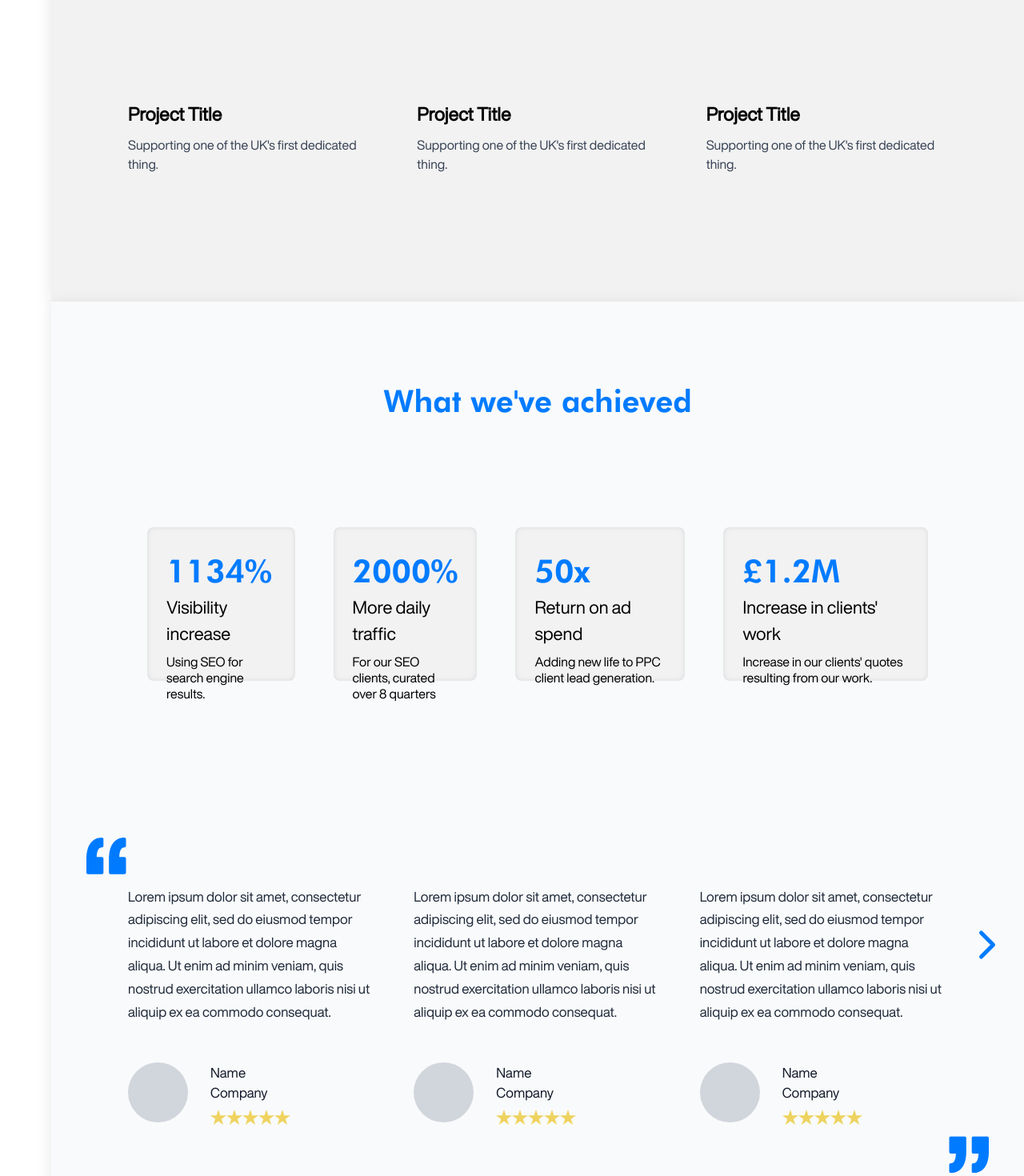
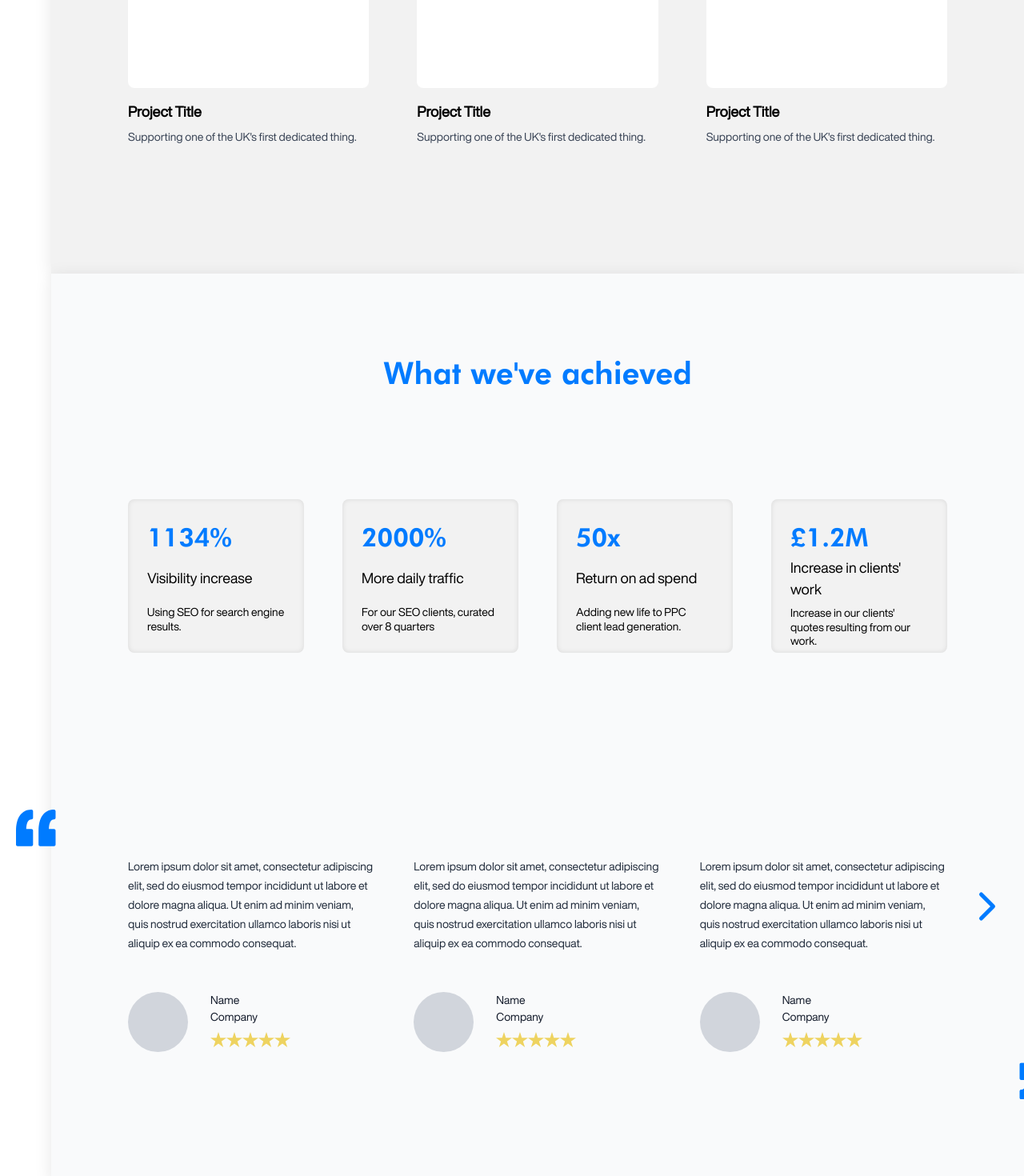
Before and after one commit to gabrielsaban/consultico-marketing-site, a Next.js app: page / in a window 1280 px wide. Shown: the part 3620-5090 px from the top of the page at 80% size. Built offline with nearby package versions, Linux system fonts and the light colour scheme; no server answers.

Commit message:
containerise & restyle

```diff
--- a/src/components/ProjectCarousel.tsx
+++ b/src/components/ProjectCarousel.tsx
@@ -2,6 +2,7 @@
 
 import { motion, AnimatePresence } from 'framer-motion';
 import { useState } from 'react';
+import Container from '@/components/Container';
 
 interface Project {
   id: number;
@@ -52,10 +53,10 @@ export default function ProjectCarousel() {
   const showRightArrow = currentIndex < projects.length - 3;
 
   return (
-    <div className="w-full pl-[7.5vw] pr-[7.5vw] py-16">
+    <Container className="py-16">
       <div className="relative">
         {/* Project Grid */}
-        <div className="grid grid-cols-3 gap-15">
+        <div className="grid grid-cols-1 md:grid-cols-2 lg:grid-cols-3 gap-6 md:gap-10 lg:gap-12 xl:gap-15">
           <AnimatePresence mode="wait">
             {visibleProjects.map((project, idx) => (
               <motion.div
@@ -68,17 +69,17 @@ export default function ProjectCarousel() {
               >
                 {/* Project Image Placeholder */}
                 <div
-                  className="w-full bg-brand-silk rounded-lg mb-4"
+                  className="w-full bg-white rounded-lg mb-4"
                   style={{ aspectRatio: '0.7 / 0.9' }}
                 />
 
                 {/* Project Title */}
-                <h3 className="font-helvetica font-bold text-[18px] xl:text-[23px] 2xl:text-[29px] text-black mb-2 max-w-[40%]">
+                <h3 className="font-helvetica font-bold text-[clamp(1.125rem,1.4vw,1.5rem)] text-black mb-2">
                   {project.title}
                 </h3>
 
                 {/* Project Description */}
-                <p className="font-helvetica text-[14px] xl:text-[16px] 2xl:text-[21px] text-gray-700">
+                <p className="font-helvetica text-[clamp(0.875rem,1vw,1.125rem)] text-gray-700">
                   {project.description}
                 </p>
               </motion.div>
@@ -146,6 +147,6 @@ export default function ProjectCarousel() {
           )}
         </AnimatePresence>
       </div>
-    </div>
+    </Container>
   );
 }
--- a/src/components/ReviewsCarousel.tsx
+++ b/src/components/ReviewsCarousel.tsx
@@ -3,6 +3,7 @@
 import { motion, AnimatePresence } from 'framer-motion';
 import { useState } from 'react';
 import Image from 'next/image';
+import Container from '@/components/Container';
 
 interface Review {
   id: number;
@@ -75,9 +76,9 @@ export default function ReviewsCarousel() {
   const showRightArrow = currentIndex < reviews.length - 3;
 
   return (
-    <div className="w-full pl-[7.5vw] pr-[7.5vw] py-16 relative">
+    <Container className="py-16 relative">
       {/* Top Left Quote - In margin */}
-      <div className="absolute top-1 xl:left-11 2xl:left-15">
+      <div className="absolute top-1 -left-4 md:-left-8 lg:-left-11 xl:-left-11 2xl:-left-15">
         <Image
           src="/icons/Vector.svg"
           alt=""
@@ -88,7 +89,7 @@ export default function ReviewsCarousel() {
       </div>
 
       {/* Bottom Right Quote - In margin, Rotated 180deg */}
-      <div className="absolute bottom-1 xl:right-11 2xl:right-15">
+      <div className="absolute bottom-1 -right-4 md:-right-8 lg:-right-11 xl:-right-11 2xl:-right-15">
         <Image
           src="/icons/Vector.svg"
           alt=""
@@ -100,7 +101,7 @@ export default function ReviewsCarousel() {
 
       <div className="relative">
         {/* Reviews Grid */}
-        <div className="grid grid-cols-3 gap-12">
+        <div className="grid grid-cols-1 md:grid-cols-2 lg:grid-cols-3 gap-8 md:gap-10 lg:gap-12">
           <AnimatePresence mode="wait">
             {visibleReviews.map((review, idx) => (
               <motion.div
@@ -112,7 +113,7 @@ export default function ReviewsCarousel() {
                 className="flex flex-col"
               >
                 {/* Review Text */}
-                <p className="font-helvetica text-[16px] xl:text-[17px] 2xl:text-[19px] text-gray-800 leading-[1.7] mb-12 flex-grow">
+                <p className="font-helvetica text-[clamp(0.875rem,1.1vw,1.125rem)] text-gray-800 leading-[1.7] mb-12 flex-grow">
                   {review.text}
                 </p>
 
@@ -123,10 +124,10 @@ export default function ReviewsCarousel() {
 
                   <div className="flex flex-col">
                     {/* Name and Company */}
-                    <p className="font-helvetica text-[16px] xl:text-[17px] 2xl:text-[18px] text-gray-900">
+                    <p className="font-helvetica text-[clamp(0.875rem,1vw,1.125rem)] text-gray-900">
                       {review.name}
                     </p>
-                    <p className="font-helvetica text-[16px] xl:text-[17px] 2xl:text-[18px] text-gray-900 mb-2">
+                    <p className="font-helvetica text-[clamp(0.875rem,1vw,1.125rem)] text-gray-900 mb-2">
                       {review.company}
                     </p>
 
@@ -205,6 +206,6 @@ export default function ReviewsCarousel() {
           )}
         </AnimatePresence>
       </div>
-    </div>
+    </Container>
   );
 }
--- a/src/components/StatsBoxes.tsx
+++ b/src/components/StatsBoxes.tsx
@@ -1,4 +1,6 @@
 'use client';
+
+import Container from '@/components/Container';
 
 interface Stat {
   value: string;
@@ -31,35 +33,30 @@ const stats: Stat[] = [
 
 export default function StatsBoxes() {
   return (
-    <div className="w-full pl-[7.5rem] pr-[7.5rem] py-24">
-      <div
-        className="grid xl:gap-12 2xl:gap-17"
-        style={{
-          gridTemplateColumns: '221fr 212fr 254fr 306fr',
-        }}
-      >
+    <Container className="py-24">
+      <div className="grid grid-cols-1 sm:grid-cols-2 xl:grid-cols-4 gap-6 md:gap-8 lg:gap-10 xl:gap-12 2xl:gap-17">
         {stats.map((stat, index) => (
           <div
             key={index}
-            className="bg-brand-silk rounded-lg p-6 shadow-[inset_0_0_6px_rgba(0,0,0,0.1)] flex flex-col justify-between xl:h-[12rem] 2xl:h-[15rem]"
+            className="bg-brand-silk rounded-lg p-6 shadow-[inset_0_0_6px_rgba(0,0,0,0.1)] flex flex-col justify-between min-h-[12rem] xl:h-[12rem] 2xl:h-[15rem]"
           >
             {/* Stat Value */}
-            <h3 className="font-futura font-bold text-[36px] xl:text-[40px] 2xl:text-[48px] text-brand-blue">
+            <h3 className="font-futura font-bold text-[clamp(2rem,2.5vw,3rem)] text-brand-blue">
               {stat.value}
             </h3>
 
             {/* Stat Name */}
-            <h4 className="font-helvetica font-medium text-[18px] xl:text-[22px] 2xl:text-[28px] text-black">
+            <h4 className="font-helvetica font-medium text-[clamp(1.125rem,1.4vw,1.75rem)] text-black">
               {stat.name}
             </h4>
 
             {/* Stat Info */}
-            <p className="font-helvetica leading-tight text-[14px] xl:text-[16px] 2xl:text-[20px] pt-2 2xl:pr-6 text-black">
+            <p className="font-helvetica leading-tight text-[clamp(0.875rem,1vw,1.25rem)] pt-2 text-black">
               {stat.info}
             </p>
           </div>
         ))}
       </div>
-    </div>
+    </Container>
   );
 }
```
